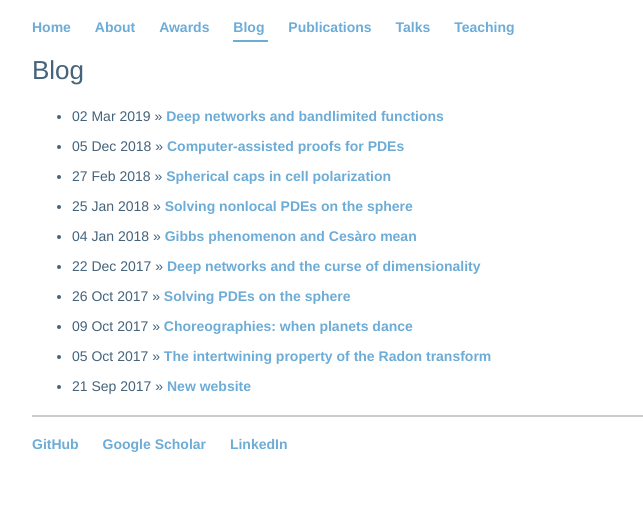
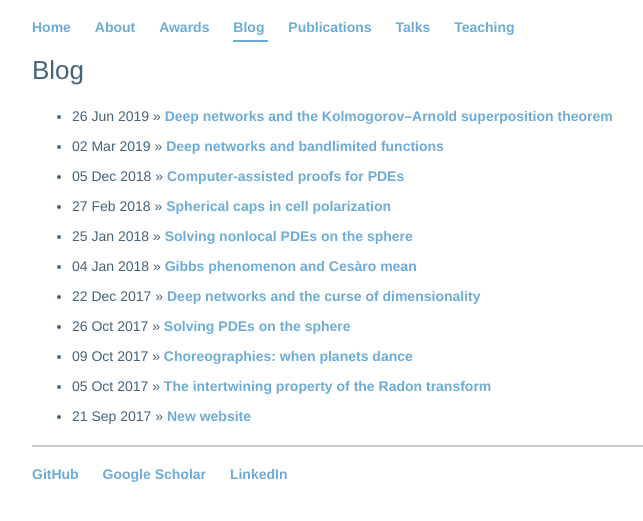
Before and after one commit to Hadrien-Montanelli/Hadrien-Montanelli.github.io, a Jekyll site: the page built from blog/index.html, in a window 1280 px wide. Shown: the top 521 px of the page, without its empty margins (198-841 px from the left). Built offline with Jekyll 4.4.1, drawn with Linux system fonts in a browser that asks for light colours; some of the changed lines change nothing that is shown.

Commit message:
New blog post.

```diff
--- /dev/null
+++ b/_posts/2019-06-25-deep-networks-3.md
@@ -0,0 +1,41 @@
+---
+layout: post
+title: "Deep networks and the Kolmogorov&ndash;Arnold superposition theorem"
+date: 2019-06-26
+---
+
+In my latest paper, I proved a theorem about the <a href='http://en.wikipedia.org/wiki/Approximation_theory'>approximation</a> of <a href='https://en.wikipedia.org/wiki/Function_of_several_real_variables'>multivariate</a> continuous functions by <a href='http://en.wikipedia.org/wiki/Deep_learning'>deep ReLU networks</a>, for which the <a href='http://en.wikipedia.org/wiki/Curse_of_dimensionality'>curse of dimensionality</a> is lessened. My theorem is based on the <a href='http://en.wikipedia.org/wiki/Kolmogorov%E2%80%93Arnold_representation_theorem'>Kolmogorov&ndash;Arnold superposition theorem</a>, and on the approximation of the inner and outer functions that appear in the superposition by very deep ReLU networks.
+
+<h2>Kolmogorov&ndash;Arnold superposition theorem</h2>
+
+At the second <a href='http://en.wikipedia.org/wiki/International_Congress_of_Mathematicians'>International Congress of Mathematicians</a> in Paris 1900, <a href='http://en.wikipedia.org/wiki/David_Hilbert'>Hilbert</a> presented ten of his <a href='http://en.wikipedia.org/wiki/Hilbert%27s_problems'>23 problems</a>, including the <a href='http://en.wikipedia.org/wiki/Hilbert%27s_thirteenth_problem'>13th problem</a> about equations of degree seven. He considered the following equation,
+
+$$
+x^7 + ax^3 + bx^2 + cx + 1 = 0,
+$$
+
+and asked whether its solution $$x(a,b,c)$$, seen as a function of the three parameters $$a$$, $$b$$ and $$c$$, can be written as the <a href='http://en.wikipedia.org/wiki/Function_composition'>composition</a> of functions of only two variables.
+
+Hilbert's 13th problem was solved by <a href='http://en.wikipedia.org/wiki/Andrey_Kolmogorov'>Kolmogorov</a> and his 19 years old student <a href='http://en.wikipedia.org/wiki/Vladimir_Arnold'>Arnold</a> in a series of papers in the 1950s. Kolmogorov first proved in 1956 that any continuous function of several variables can be expressed as the composition of functions of three variables. His student Arnold extended his theorem in 1957; three variables were reduced to two. Kolmogorov finally showed later that year that only functions of one variable were needed. The latter result is known as the Kolmogorov--Arnold superposition theorem, and states that any continuous functions $$f:[0,1]^n\rightarrow\mathbb{R}$$ can be decomposed as
+
+$$
+f(x_1,\ldots,x_n) = \sum_{j=0}^{2n}\phi_j\left(\sum_{i=1}^n\psi_{i,j}(x_i)\right),
+$$
+
+with $$2n+1$$ continuous <i><b>outer</b></i> functions $$\phi_j:\mathbb{R}\rightarrow\mathbb{R}$$ (dependent of $$f$$) and $$n(2n+1)$$ continuous <i><b>inner</b></i> functions $$\psi_{i,j}:[0,1]\rightarrow\mathbb{R}$$ (independent of $$f$$).
+
+The Kolmogorov&ndash;Arnold superposition theorem was further improved in the 1960s and the 1970s. Lorentz showed in 1962 that the outer functions $$\phi_j$$ might be chosen to be the same function $$\phi$$, and replaced the inner functions $$\psi_{i,j}$$ by $$\lambda_i\psi_j$$, for some positive rationally independent constants $$\lambda_i\leq 1$$, while Sprecher replaced the inner functions $$\psi_{i,j}$$ by <a href='https://en.wikipedia.org/wiki/H%C3%B6lder_condition'>H&#246;lder continuous</a> functions $$x_i\mapsto\lambda^{ij}\psi(x_i+j\epsilon)$$ in 1965. Two years later, Fridman demonstrated that the inner functions could be chosen to be <a href='https://en.wikipedia.org/wiki/Lipschitz_continuity'>Lipschitz continuous</a>, but his decomposition uses $$2n+1$$ outer functions and $$n(2n+1)$$ inner functions. Finally, Sprecher provided in 1972 a decomposition with Lipschitz continuous functions $$x_i\mapsto\lambda^{i-1}\psi(x_i+j\epsilon)$$.
+
+<h2>Approximation theory for deep ReLU networks</h2>
+
+One of the most important theoretical problems in deep network approximation theory is to determine why and when deep networks lessen or break the curse of dimensionality, characterized by the $$\mathcal{O}(\epsilon^{-n})$$ growth of the network size $$W$$ as the error $$\epsilon\rightarrow0$$, in dimension $$n$$.
+
+In my paper, I use a variant of Sprecher's 1965 version of the theorem, which reads
+
+$$
+f(x_1,\ldots,x_n) = \sum_{j=0}^{2n}\phi_j\left(\sum_{i=1}^n\lambda_i\psi(x_i+ja)\right),
+$$
+
+for some constants $$\lambda_1=1>\lambda_2>\ldots>\lambda_n$$ and $$a=[(2n+1)(2n+2)]^{-1}$$, and with H&#246;lder continuous inner function $$\psi$$.
+
+I first show that the outer functions may be approximated by Lipschitz continuous functions. Then, I prove that the inner and outer functions can be approximated with error $$\epsilon$$ by deep networks of size $$\mathcal{O}(\epsilon^{-\log n})$$ and $$\mathcal{O}(\epsilon^{-1/2})$$, respectively. The resulting network that approximates $$f$$ has depth and size $$\mathcal{O}(\epsilon^{-\log n})$$; the curse of dimensionality is lessened. However, the constants that appear in the esmiates may be considerably large, and the resulting network architecture is adaptive, since the network used in the proof depends on $$f$$ via the outer functions.
--- a/publications/index.html
+++ b/publications/index.html
@@ -5,8 +5,12 @@ title: Publications
 <div class="blurb">
 	<h1>Publications</h1>
 
-	<p><b>[11]</b> H. Montanelli, R.M. Slevinsky, Q. Du, <i><b>Nonlocal vector calculus on the sphere using vector spherical harmonics</b></i>
+	<p><b>[12]</b> H. Montanelli, R.M. Slevinsky, Q. Du, <i><b>Nonlocal vector calculus on the sphere using vector spherical harmonics</b></i>
 	<br>&ensp;&ensp;&ensp;&ensp;&ensp;&ensp;&ensp;in preparation (2019)
+	<p>
+
+	<p><b>[11]</b> H. Montanelli, H. Yang, <i><b>Error bounds for deep ReLU networks using the Kolmogorov&ndash;Arnold superposition theorem</b></i>
+	<br>&ensp;&ensp;&ensp;&ensp;&ensp;&ensp;&ensp;submitted (2019)
 	<p>
 
 	<p><b>[10]</b> H. Montanelli, H. Yang, Q. Du, <i><b>Deep ReLU networks overcome the curse of dimensionality for bandlimited functions</b></i>
```
Also changed, not shown: 5 other files.
